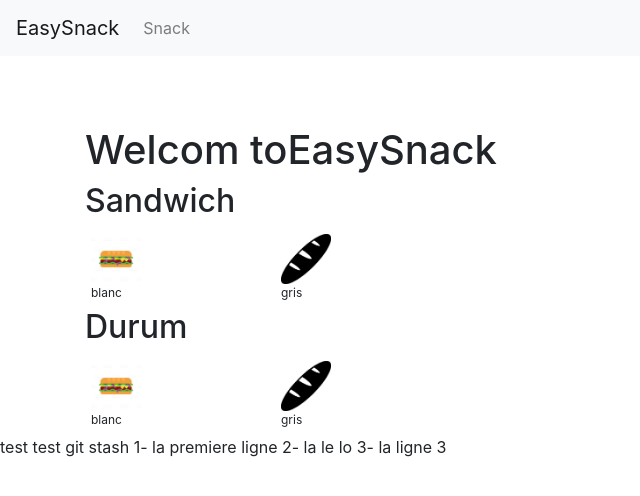
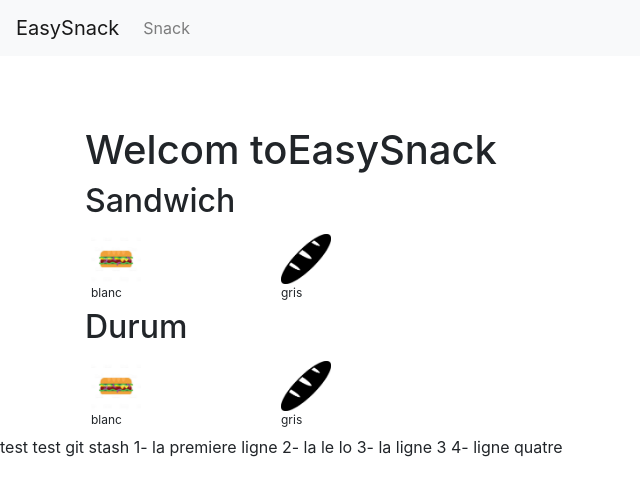
Before and after one commit to abodojana/easySnack, an Angular app: page / in a window 1280 px wide. Shown: the top 496 px of the page, without its empty margins (0-640 px from the left). Built offline with nearby package versions, Linux system fonts and the light colour scheme.

Commit message:
add ligne 4

```diff
--- a/src/app/app.component.html
+++ b/src/app/app.component.html
@@ -8,3 +8,4 @@ test git stash
 1- la premiere ligne
 2- la le lo
 3- la ligne 3
+4- ligne quatre
```
